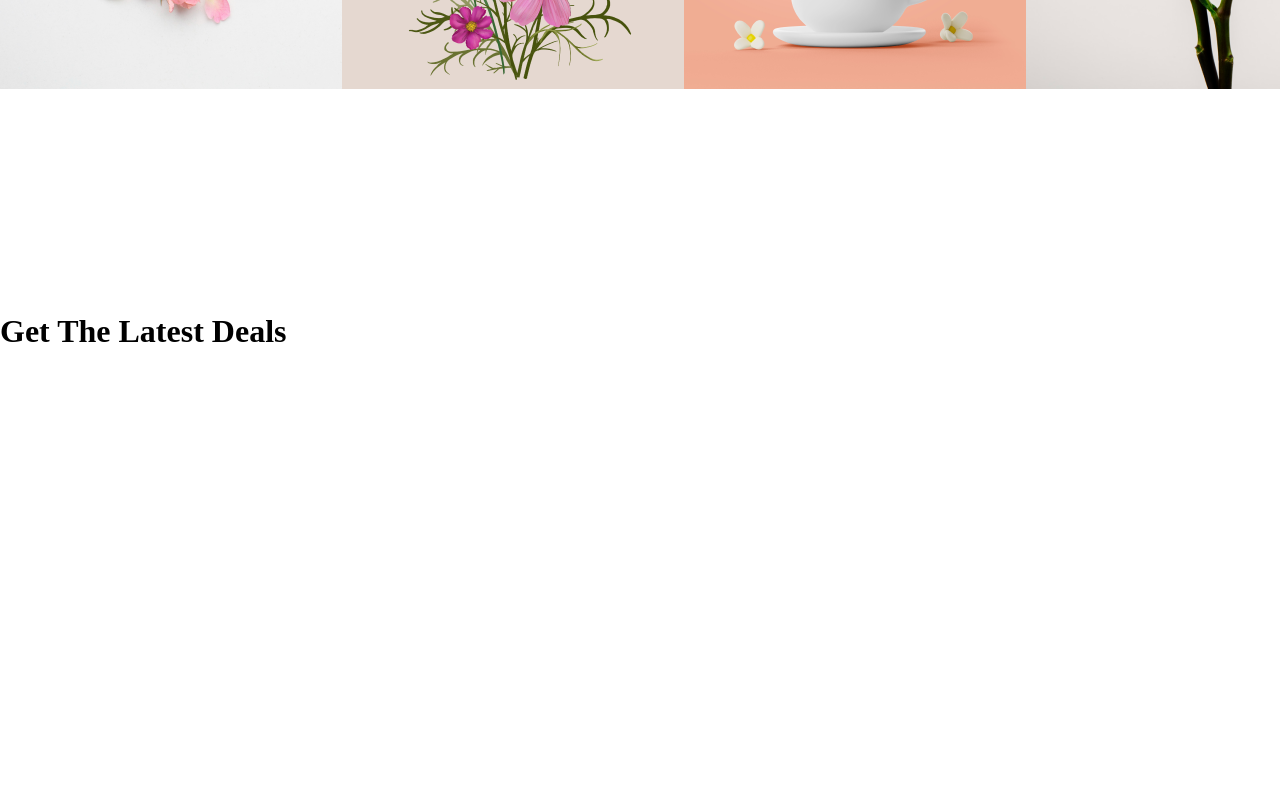
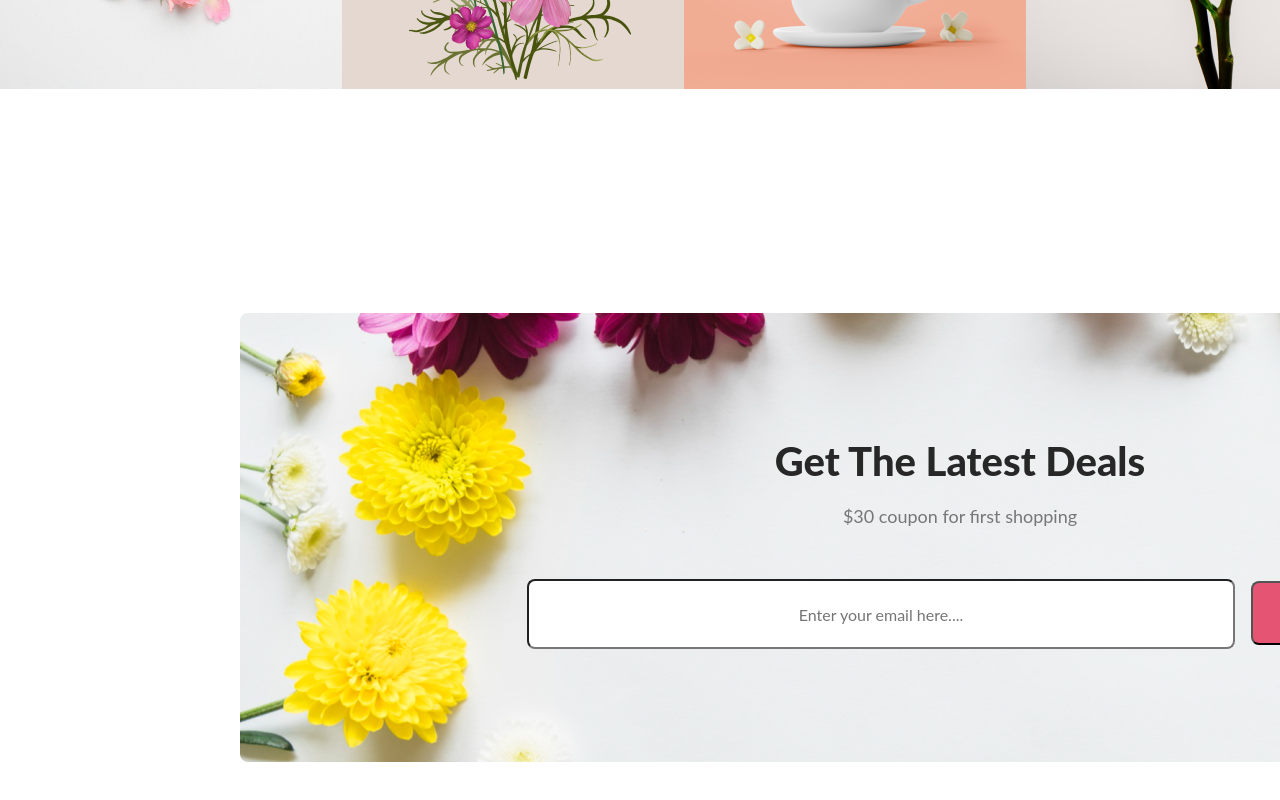
Before and after one commit to NinjaIfti/My-Floral-Website, a plain HTML site: page index.html in a window 1280 px wide. Shown: the part 3787-4587 px from the top of the page. Before the commit the page ends 4137 px from the top, so only its background shows below. Drawn offline with Linux system fonts and the light colour scheme.

Commit message:
latest deal done

```diff
--- a/index.html
+++ b/index.html
@@ -130,18 +130,34 @@
             </h2>
             <p class="insta-p">Our Instagram Top Photos <br> Check them below!</p>
             <div class="insta-pics">
-                <img src="./Flower Asset/Flower 01.png" alt=""><img src="./Flower Asset/Rectangle 4.png" alt=""><img src="./Flower Asset/Rectangle 5.png" alt=""><img src="./Flower Asset/Rectangle 6.png" alt="">
-            </div>
-            <div class="latest-deal">
-
+                <img src="./Flower Asset/Flower 01.png" alt=""><img src="./Flower Asset/Rectangle 4.png" alt=""><img
+                    src="./Flower Asset/Rectangle 5.png" alt=""><img src="./Flower Asset/Rectangle 6.png" alt="">
             </div>
 
 
+
+
+
         </section>
-        <div class="latest-deal">
+        <section class="latest-deal">
+            <div>
                 <h1 class="lates-heading">Get The Latest Deals</h1>
+                <p class="lates-deal-p">
+                    $30 coupon for first shopping
+                </p>
+                <div class="sub-div">
+                    <form action="email">
+                        <input class="enter-mail" type="text" placeholder="Enter your email here....">
+                    </form>
+                    <div class="sub-btn">
+                        <button class="subs">
+                            Subscribe
+                        </button>
+                    </div>
+                </div>
 
             </div>
+        </section>
     </main>
 
 </body>
--- a/style.css
+++ b/style.css
@@ -429,6 +429,70 @@
 
 }
 
-.latest-deal{
-    background-image: url("./Flower\ Asset/.");
+.latest-deal {
+    background-image: url("./Rectangle\ 9.png");
+    width: 1440px;
+    height: 449px;
+    margin-left: 240px;
+
+    margin-left: 240x;
+    margin-bottom: 128px;
 }
+
+.lates-heading {
+    color: #272727;
+    font-family: Lato;
+    font-size: 40px;
+    font-style: normal;
+    font-weight: 800;
+    display: flex;
+    justify-content: center;
+    padding-top: 124px;
+
+}
+
+.lates-deal-p {
+    color: rgba(39, 39, 39, 0.60);
+    text-align: center;
+    font-family: Lato;
+    font-size: 18px;
+    font-style: normal;
+    font-weight: 400;
+    line-height: 30px;
+    padding-top: 16px;
+}
+.sub-div{
+     display: flex;
+
+}
+.enter-mail {
+    width: 700px;
+    height: 64px;
+    border-radius: 8px;
+    background: #FFF;
+    color: rgba(39, 39, 39, 0.60);
+    text-align: center;
+    font-family: Lato;
+    font-size: 16px;
+    font-style: normal;
+    font-weight: 400;
+    line-height: normal;
+     margin-left: 287px;
+    margin-top: 48px;
+    margin-bottom: 121px;
+}
+.subs{
+    width: 150px;
+height: 64px;
+flex-shrink: 0;
+border-radius: 8px;
+background: #E55473;
+cursor: pointer;
+}
+.sub-btn{
+    margin-top: 50px;
+    margin-left: 16px;
+}
+.subs:hover{
+    color: white;
+}
```
Also changed, not shown: Rectangle 9.png (added). Lines whose indentation alone changed are shown as unchanged.
